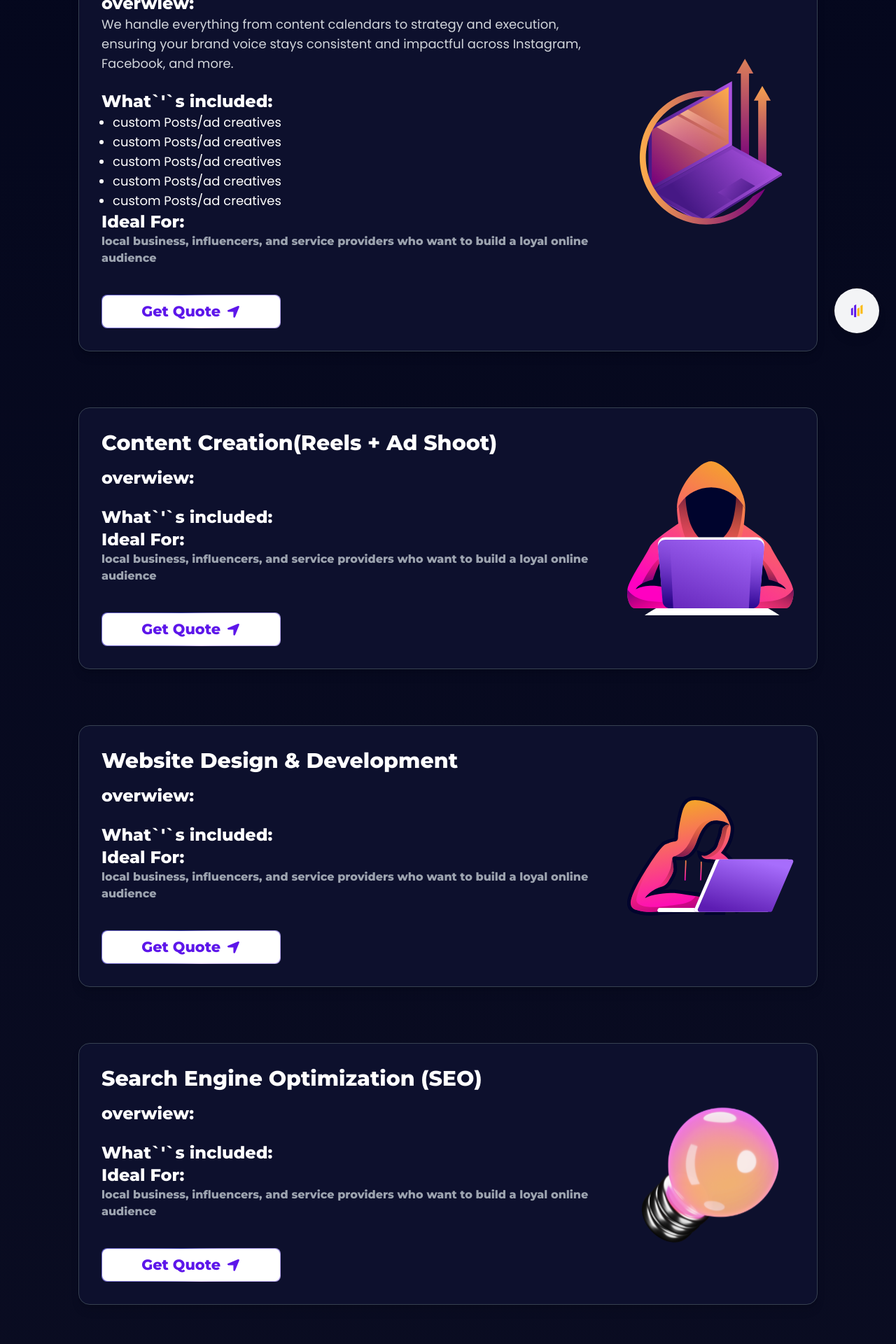
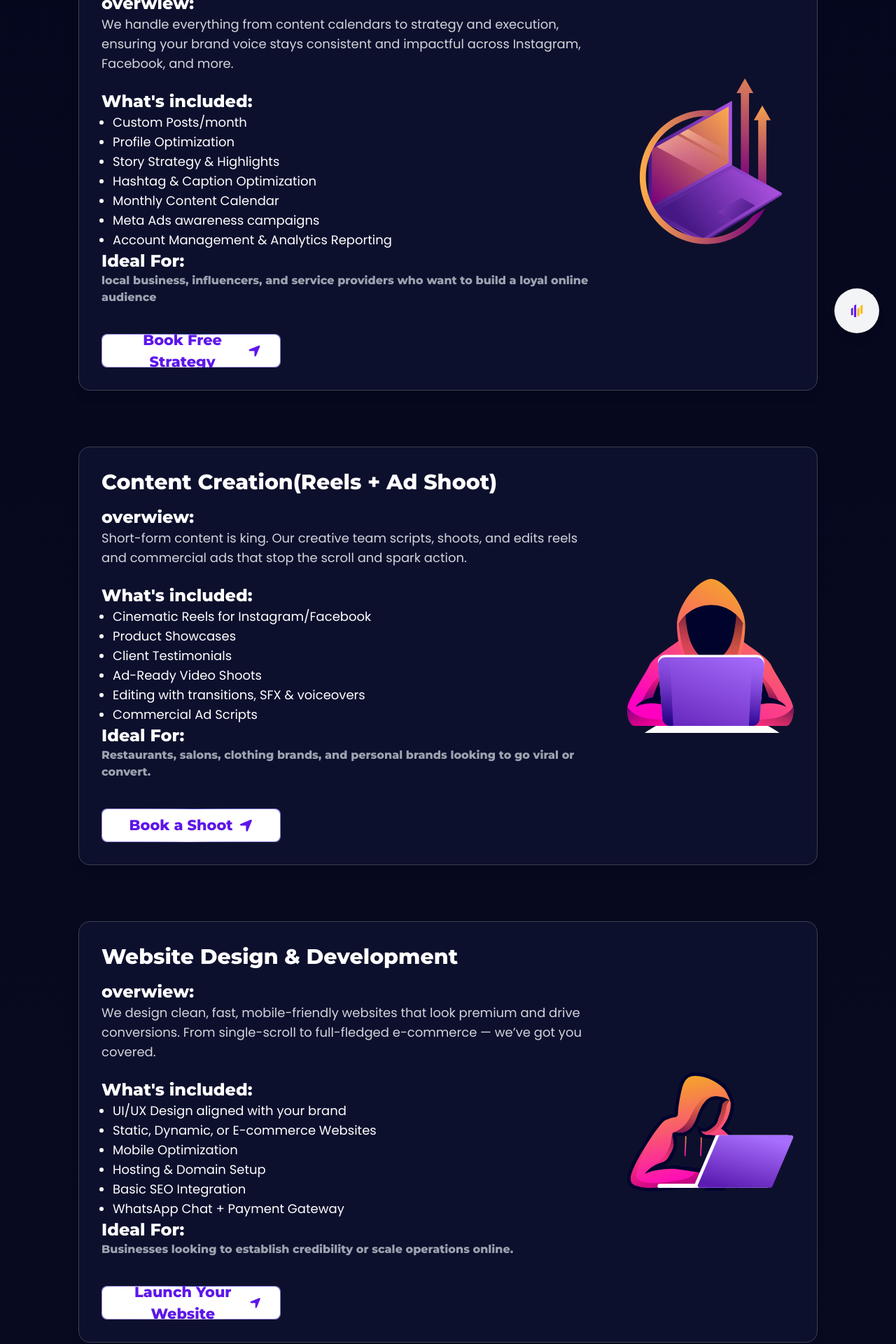
Before and after one commit to SlasherNotOp/evole-web, a Next.js app: page /services in a window 1280 px wide. Shown: the part 300-2220 px from the top of the page at 70% size. Built offline with nearby package versions, Linux system fonts and the light colour scheme.

Commit message:
fix: added content in service and contact us page

```diff
--- a/app/contact-us/page.tsx
+++ b/app/contact-us/page.tsx
@@ -8,8 +8,7 @@ import MagicButton from "@/components/MagicButton";
 const ContactPage = () => {
     return (
         <div className="w-full h-full flex items-center flex-col">
-            {/* <h1 className="mt-24 text-[40px] text-center min-h-[6rem]">Contact Us</h1> */}
-            <div className="flex my-32 flex-col lg:flex-row justify-between gap-12 bg-black-200  p-10 rounded-2xl border border-black-300 w-[80%] ">
+            <div className="flex my-32 flex-col lg:flex-row justify-between gap-12 bg-black-200 p-10 rounded-2xl border border-black-300 w-[80%]">
                 {/* LEFT SIDE - INFO */}
                 <motion.div
                     className="flex-1 text-white"
@@ -18,12 +17,10 @@ const ContactPage = () => {
                     transition={{ duration: 0.8 }}
                 >
                     <h2 className="text-4xl font-bold mb-4">
-                        Get in Touch with <span className="text-purple">Vdigtech</span> 👋
+                        Let’s Work Together!
                     </h2>
                     <p className="text-gray-300 mb-6 max-w-md">
-                        Feel free to connect with us for any of your needs regarding our
-                        services. Our support team is ready to solve any of your issues. Just
-                        send us a message, and we’ll get back to you immediately.
+                        We’re just a message away from transforming your digital presence. Whether you’re a local business or a growing brand — we’re ready to help you scale.
                     </p>
 
                     <h3 className="text-lg font-semibold mb-2">India</h3>
@@ -32,15 +29,15 @@ const ContactPage = () => {
                     <ul className="space-y-4 text-gray-300">
                         <li className="flex items-center gap-3">
                             <FaMapMarkerAlt className="text-purple" />
-                            Bhubaneswar, Odisha 751024
+                            Dhule Maharastra 424001
                         </li>
                         <li className="flex items-center gap-3">
                             <FaEnvelope className="text-purple" />
-                            info@vdigtech.com
+                            evolvemedia@gmail.com
                         </li>
                         <li className="flex items-center gap-3">
                             <FaPhoneAlt className="text-purple" />
-                            +91 7008166042
+                            +91 9130754116
                         </li>
                     </ul>
                 </motion.div>
@@ -106,6 +103,25 @@ const ContactPage = () => {
                             required
                             whileFocus={{ scale: 1.02 }}
                         />
+
+                        {/* Service Type Dropdown */}
+                        <motion.select
+                            className="w-full p-3 rounded-lg bg-black-100 border border-black-300 text-white focus:outline-none focus:ring-2 focus:ring-purple"
+                            required
+                            whileFocus={{ scale: 1.02 }}
+                        >
+                            <option value="" disabled selected>
+                                Select Service Type
+                            </option>
+                            <option value="social-media">Social Media Marketing</option>
+                            <option value="content-creation">Content Creation (Reels & Ads)</option>
+                            <option value="website-design">Website Design & Development</option>
+                            <option value="seo">SEO</option>
+                            <option value="performance-marketing">Performance Marketing</option>
+                            <option value="branding">Branding & Graphic Design</option>
+                            <option value="others">Others</option>
+                        </motion.select>
+
                         {/* Button */}
                         <motion.div
                             className="w-full mt-2"
@@ -114,7 +130,7 @@ const ContactPage = () => {
                             transition={{ delay: 0.6, duration: 0.5 }}
                         >
                             <MagicButton
-                                title="Connect With Vdigtech Today"
+                                title="Book Free Consultation"
                                 icon={<FaLocationArrow />}
                                 position="right"
                             />
--- a/app/services/page.tsx
+++ b/app/services/page.tsx
@@ -59,10 +59,10 @@ const ServicesPage = () => {
                                 <p className="text-2xl">overwiew:</p>
                                 <p className="font-poppins text-lg font-normal text-gray-300 mb-6">{service.overview}</p>
                                 {/* Temporary extra details */}
-                                <p className="text-2xl">What`&apos;`s included:</p>
+                                <p className="text-2xl">What&apos;s included:</p>
                                 <ul className="list-disc ml-4 font-poppins text-lg font-normal">
                                     {
-                                        service.include?.map((li, index) => {
+                                        service.include?.map((li: string, index) => {
                                             return (
                                                 <li key={index}>{li}</li>
                                             )
@@ -72,11 +72,11 @@ const ServicesPage = () => {
                                 </ul>
                                 <p className="text-2xl">Ideal For:</p>
                                 <p className="text-gray-400">
-                                    local business, influencers, and service providers who want to build a loyal online audience
+                                    {service.ideaFor}
                                 </p>
                                 <MagicButton
                                     otherClasses='text-[#5d16ea] bg-white text-[1.3rem]'
-                                    title={"Get Quote"}
+                                    title={service.btnText ?? ""}
                                     icon={<FaLocationArrow />}
                                     position="right"
                                 />
--- a/data/index.ts
+++ b/data/index.ts
@@ -169,7 +169,20 @@ export const workExperience = [
   {
     id: 1,
     overview:"We handle everything from content calendars to strategy and execution, ensuring your brand voice stays consistent and impactful across Instagram, Facebook, and more.",
-    include:["custom Posts/ad creatives",'custom Posts/ad creatives','custom Posts/ad creatives',"custom Posts/ad creatives","custom Posts/ad creatives"],
+    ideaFor:"local business, influencers, and service providers who want to build a loyal online audience",
+    include:
+    [
+      "Custom Posts/month",
+      "Profile Optimization",
+      "Story Strategy & Highlights",
+      "Hashtag & Caption Optimization",
+      "Monthly Content Calendar",
+      "Meta Ads awareness campaigns",
+      "Account Management & Analytics Reporting",
+
+
+    ],
+    btnText:'Book Free Strategy',
     title: "Social Media Marketing",
     desc: "Build visibilitiy and commuunity across plathforms with tailored content & strategy.",
     className: "md:col-span-2",
@@ -177,6 +190,18 @@ export const workExperience = [
   },
   {
     id: 2,
+    overview:"Short-form content is king. Our creative team scripts, shoots, and edits reels and commercial ads that stop the scroll and spark action.",
+    ideaFor:"Restaurants, salons, clothing brands, and personal brands looking to go viral or convert.",
+    include:
+    [
+      "Cinematic Reels for Instagram/Facebook",
+      "Product Showcases",
+      "Client Testimonials",
+      "Ad-Ready Video Shoots",
+      "Editing with transitions, SFX & voiceovers",
+      "Commercial Ad Scripts ",
+    ],
+    btnText:' Book a Shoot',
     title: "Content Creation(Reels + Ad Shoot)",
     desc: "Scroll-stopping videos and professional shoots that capture attention and drive action.",
     className: "md:col-span-2",
@@ -184,6 +209,18 @@ export const workExperience = [
   },
   {
     id: 3,
+    overview:"We design clean, fast, mobile-friendly websites that look premium and drive conversions. From single-scroll to full-fledged e-commerce — we’ve got you covered.",
+    ideaFor:"Businesses looking to establish credibility or scale operations online.",
+    include:
+    [
+      "UI/UX Design aligned with your brand",
+      "Static, Dynamic, or E-commerce Websites",
+      "Mobile Optimization",
+      "Hosting & Domain Setup",
+      "Basic SEO Integration",
+      "WhatsApp Chat + Payment Gateway",
+    ],
+    btnText:' Launch Your Website',
     title: "Website Design & Development",
     desc: "SEO-ready, mobile-responsive websites built to convert and represent your brand.",
     className: "md:col-span-2",
@@ -191,18 +228,52 @@ export const workExperience = [
   },
   {
     id: 4,
+    overview:" We help you rank on Google — locally and nationally. From keyword research to backlinks, we build your visibility the right way.",
+    ideaFor:"Local clinics, cafes, service providers, and B2B businesses targeting long-term traffic growth.",
+    include:
+    [
+      "Technical SEO Audit",
+      "On-page Optimization",
+      "Local SEO & Google My Business",
+      "Keyword Research & Competitor Analysis",
+      "SEO-optimized Content Suggestions",
+      "Monthly Reports",
+    ],
+    btnText:'Boost My Ranking',
     title: "Search Engine Optimization (SEO)",
     desc: "Rank higher on Google and attract organic traffic that actually converts.",
     thumbnail: "/exp3.svg",
   },
   {
     id: 5,
+    overview:"We run high-ROI ad campaigns focused on reach, traffic, and conversions. Whether it’s leads or brand awareness — our numbers speak.",
+    ideaFor:"Product launches, lead generation, or boosting events, offers, and new stores.",
+    include:
+    [
+      "Meta & Google Ads Setup",
+      "Campaign Strategy & Audience Targeting",
+      "Daily Budget Management",
+      "Analytics & Performance Reporting",
+    ],
+    btnText:'Run My Ads',
     title: "Performance Marketing",
     desc: "Maximize your ROI through data-driven Meta & Google Ads campaigns.",
     thumbnail: "/exp3.svg",
   },
   {
     id: 6,
+    overview:" From logos to packaging and brand identity systems — we help you look the part before you even speak.",
+    ideaFor:"New businesses, rebranding projects, personal brands, or franchises.",
+    include:
+    [
+      "Brand Identity Kit (Logo, Fonts, Color Palette)",
+      "Business Cards & Flyers",
+      "Instagram Highlight Icons",
+      "Brand Mockups",
+      "Product Label Design",
+      "Corporate Profile/Company Decks",
+    ],
+    btnText:'Create My Brand Identity',
     title: "Branding & Graphic Design",
     desc: "Create a bold brand identity with visuals that speak your message loud and clear.",
     thumbnail: "/exp3.svg",
```
